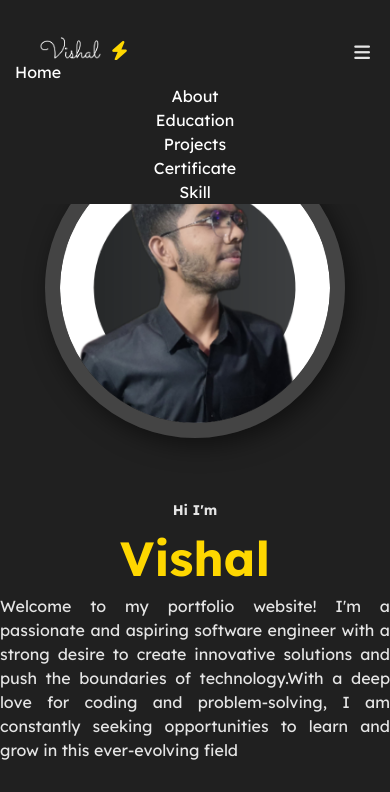
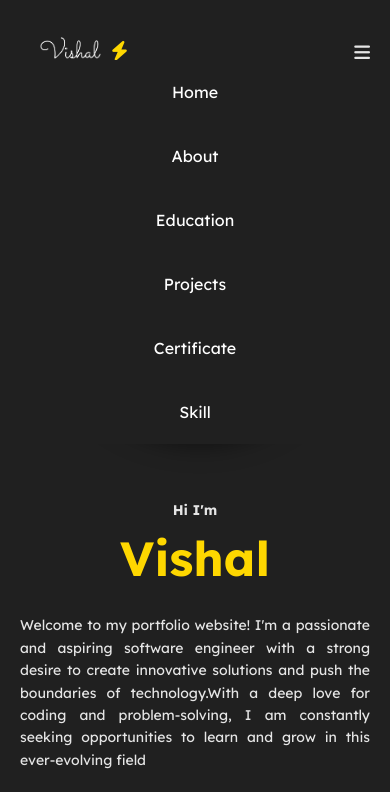
Before and after one commit to DPROY23/new1, a plain HTML site: page index.html in a window 390 px wide. Both pictures are taken after a click on the element 362 px from the left and 53 px from the top of the page. Shown: the top 792 px of the page. Drawn offline with nearby package versions, Linux system fonts and the light colour scheme.

Commit message:
Hambarger icon was responsive

```diff
--- a/script.js
+++ b/script.js
@@ -131,3 +131,11 @@ $(document).ready(function() {
       }
     });
   }
+  document.addEventListener('DOMContentLoaded', function () {
+    const menuIcon = document.querySelector('.menu_icon');
+    const navbar = document.querySelector('.navbar');
+
+    menuIcon.addEventListener('click', function () {
+      navbar.classList.toggle('active');
+    });
+  });
--- a/styles.css
+++ b/styles.css
@@ -64,6 +64,7 @@ body{
     display: none;
   }
 
+/* Update this rule in your existing CSS */
 .header ul.active {
   display: flex;
   flex-direction: column;
@@ -74,8 +75,9 @@ body{
   top: 60px;
   left: 0;
   right: 0;
-    z-index: 99;
+  z-index: 98;
 }
+
 
   .header ul li {
     margin: 10px 0;
@@ -249,6 +251,7 @@ profile-photo .img{
   color: #fed700;
   font-size: 3rem;
 }
+
 .profile-text p{
   color:#e5e5e5;
 }
@@ -807,6 +810,30 @@ profile-photo .img{
     right: 0;
     z-index: 98;
   }
+
+  .header ul.active li {
+    margin: 10px 0;
+    width: 100%;
+  }
+
+  .header ul.active li a {
+    display: block;
+    width: 100%;
+    padding: 10px;
+    text-align: center;
+    color: #fff;
+    transition: 0.3s;
+  }
+
+  .header ul.active li a.active {
+    color: #fed700;
+  }
+
+  .header ul.active li a:hover {
+    color: #fed700;
+  }
+
+
 }
 
  /* Add this media query at the end of your existing CSS file */
@@ -964,3 +991,36 @@ profile-photo .img{
 
   /* Adjust other styles as needed */
 }
+
+/* Add this style to center the "Home" text */
+.header ul.active li:first-child {
+  text-align: center;
+  margin-right: auto;
+}
+
+/* Existing styles... */
+@media only screen and (max-width: 767px) {
+  /* ... Other existing styles ... */
+
+  /* Center-align "Home" text in the navigation menu */
+  .header ul.active li:first-child {
+    text-align: center;
+    margin-right: auto;
+  }
+}
+.profile-text p {
+  color: #e5e5e5;
+  font-size: 16px;
+  line-height: 1.6;
+  text-align: justify;
+  margin: 20px 0; /* Add margin to the top and bottom for spacing */
+  padding: 0 20px; /* Add padding to the left and right for additional spacing */
+  max-width: 100%; /* Ensure the text does not overflow its container */
+}
+
+/* Additional styles for smaller screens */
+@media only screen and (max-width: 767px) {
+  .profile-text p {
+    font-size: 14px; /* Adjust font size for smaller screens */
+  }
+}
```
Lines whose indentation alone changed are shown as unchanged.
